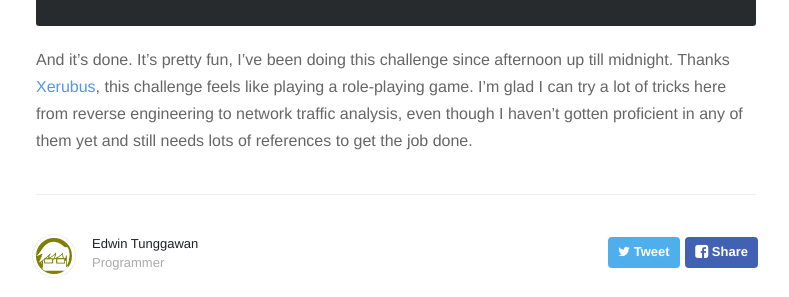
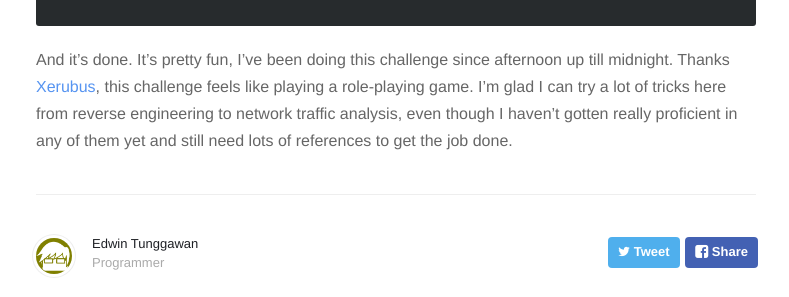
Before and after one commit to sdsdkkk/sdsdkkk.github.io, a Jekyll site: the page built from _posts/2016-08-18-vulnhub-necromancer-writeup.markdown, in a window 1280 px wide and 900 px high, scrolled down 19790 px. Shown: the part 389-686 px from the top of the window, without its empty margins (244-1033 px from the left). Built offline with Jekyll 4.4.1, drawn with Linux system fonts in a browser that asks for light colours; nearby versions of some CDN libraries; comment, search, counter and statistics services are not loaded.

Commit message:
grammar, grammar

````diff
--- a/_posts/2016-08-18-vulnhub-necromancer-writeup.markdown
+++ b/_posts/2016-08-18-vulnhub-necromancer-writeup.markdown
@@ -768,4 +768,4 @@ Thanks to SecTalks Brisbane and their sponsors for making these CTF challenges p
 "========================================="
 ```
 
-And it's done. It's pretty fun, I've been doing this challenge since afternoon up till midnight. Thanks [Xerubus](https://twitter.com/xerubus), this challenge feels like playing a role-playing game. I'm glad I can try a lot of tricks here from reverse engineering to network traffic analysis, even though I haven't gotten proficient in any of them yet and still needs lots of references to get the job done.
+And it's done. It's pretty fun, I've been doing this challenge since afternoon up till midnight. Thanks [Xerubus](https://twitter.com/xerubus), this challenge feels like playing a role-playing game. I'm glad I can try a lot of tricks here from reverse engineering to network traffic analysis, even though I haven't gotten really proficient in any of them yet and still need lots of references to get the job done.
````
